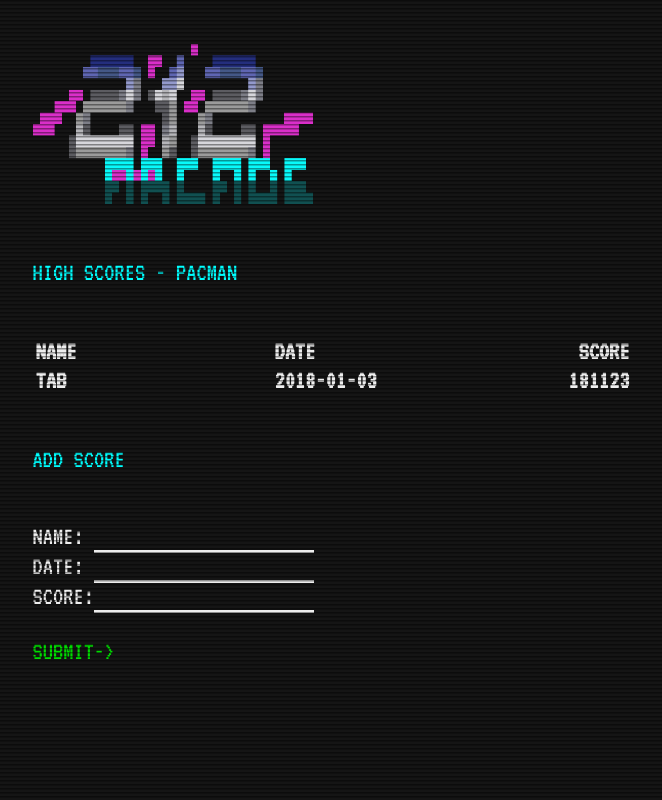
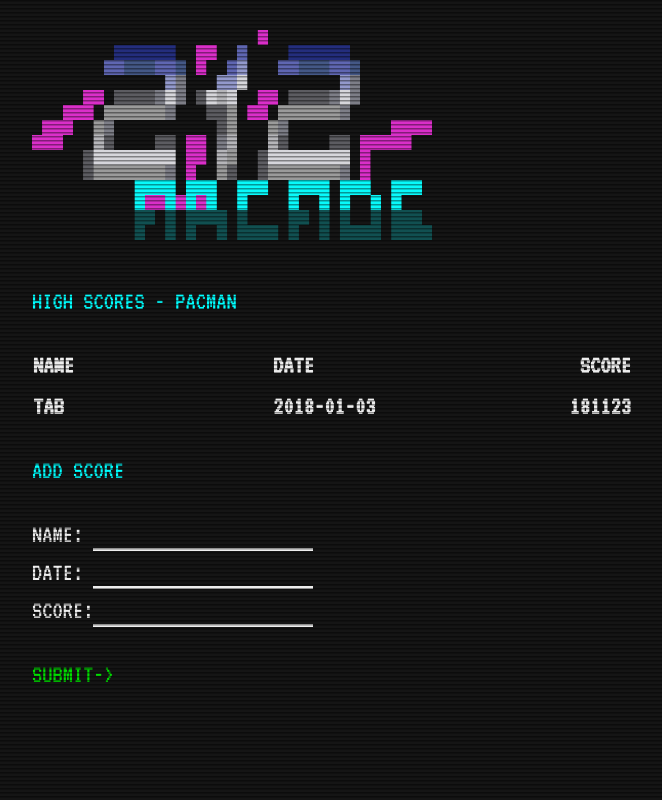
Before and after one commit to tabreturn/tutorial-212-arcade, a Flask app: page / in a window 1280 px wide. Shown: the whole page, without its empty margins (1-663 px from the left). Run offline with Flask 2, Linux system fonts and the light colour scheme; data that the repository does not hold is empty.

Commit message:
- add screenshot and refine scaffold

```diff
--- /dev/null
+++ b/static/js.js
@@ -0,0 +1,16 @@
+document.getElementById('submit').addEventListener('click', function(){
+  console.log ( document.getElementById('name').value )
+  console.log ( document.getElementById('date').value )
+  console.log ( document.getElementById('score').value )
+})
+
+var xhttp = new XMLHttpRequest();
+xhttp.onreadystatechange = function() {
+  if (this.readyState == 4 && this.status == 200) {
+    //alert(this.responseText);
+    console.log('T');
+  }
+};
+xhttp.open('POST', 'http://localhost:5000/user', true);
+xhttp.setRequestHeader('Content-type', 'application/json');
+xhttp.send('Your JSON Data Here');
--- a/static/screen.css
+++ b/static/screen.css
@@ -2,10 +2,16 @@
 
 body {
   background-color: #151515;
+  background-image: url(logo.gif);
+  background-position: 33px 30px;
+  background-repeat: no-repeat;
+  background-size: 400px 210px;
   color: #EEE;
   font-family: 'VT323', monospace;
   font-size: 1.6rem;
-  padding: 1em;
+  line-height: 1.5em;
+  padding: 25px;
+  padding-top: 250px;
 }
 
 #scanlines {
@@ -27,16 +33,11 @@ h1 {
   color: #0FF;
   font-size: inherit;
   font-weight: normal;
-  margin: 2em 0;
-}
-
-#logo {
-  height: 160px;
-  margin-top: 10px;
-  width: 280px;
+  margin: 25px 0;
 }
 
 #highscores {
+  border-collapse: collapse;
   width: 100%;
 }
 
--- a/templates/index.html
+++ b/templates/index.html
@@ -14,8 +14,6 @@
     <div id="scanlines"></div>
 
     <div id="container">
-
-        <img id="logo" src="{{ url_for('static', filename='logo.gif') }}" />
 
         <h1>HIGH SCORES - PACMAN</h1>
         <table id="highscores">
@@ -38,45 +36,14 @@
         DATE:&nbsp;<input id="date" type="text" /><br />
         SCORE:<input id="score" type="text" /><br />
         <p>
-          <a>SUBMIT-&gt;</a>
+          <a id="submit">SUBMIT-&gt;</a>
         </p>
       </form>
 
     </div>
 
+    <script src="{{ url_for('static', filename='js.js') }}"></script>
+
   </body>
 
-  <script>
-    var xhttp = new XMLHttpRequest();
-    xhttp.onreadystatechange = function() {
-      if (this.readyState == 4 && this.status == 200) {
-        //alert(this.responseText);
-        console.log('T');
-      }
-    };
-    xhttp.open('POST', 'http://localhost:5000/user', true);
-    xhttp.setRequestHeader('Content-type', 'application/json');
-    xhttp.send('Your JSON Data Here');
-  </script>
-
 </html>
-
-<!--
-    Browser developer tools
-        console.log()
-    Adding JS to a webpage
-        Embedded, external
-        Script placement
-    Query selectors
-    Statements, comments
-    Variables, scope, datatypes
-    Conditional statements
-        Comparison operators
-        if/else statements
-        loops
-    Functions
-    Browser object
-    Events
-    Bar chart task
-    Greasemonkey intro
--->
```
Also changed, not shown: README.md, facebook-messenger-pac-man.png (deleted), screenshot.png (added).
